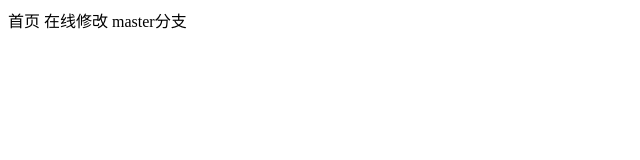
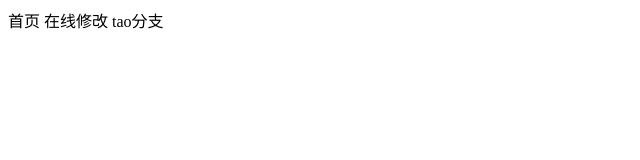
Before and after one commit to Georgiafab/gp1, a plain HTML site: page index.html in a window 1280 px wide. Shown: the full height of the page, 0-640 px from the left. Drawn offline with Linux system fonts and the light colour scheme.

Commit message:
tao分支修改

```diff
--- a/index.html
+++ b/index.html
@@ -9,6 +9,6 @@
 <body>
 
 首页  在线修改
-master分支
+tao分支
 </body>
 </html>
```
